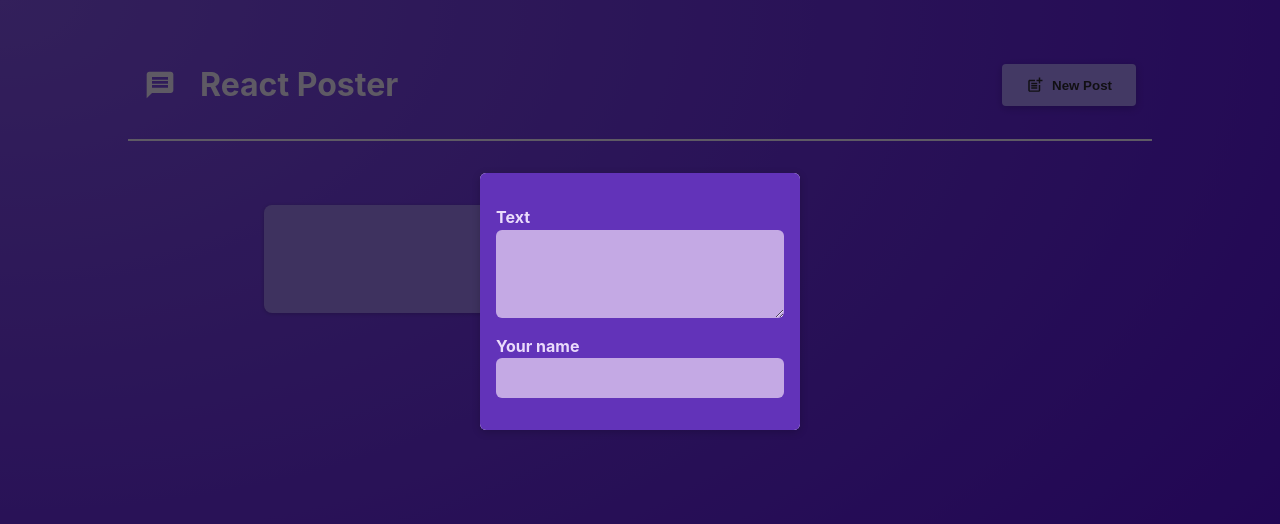
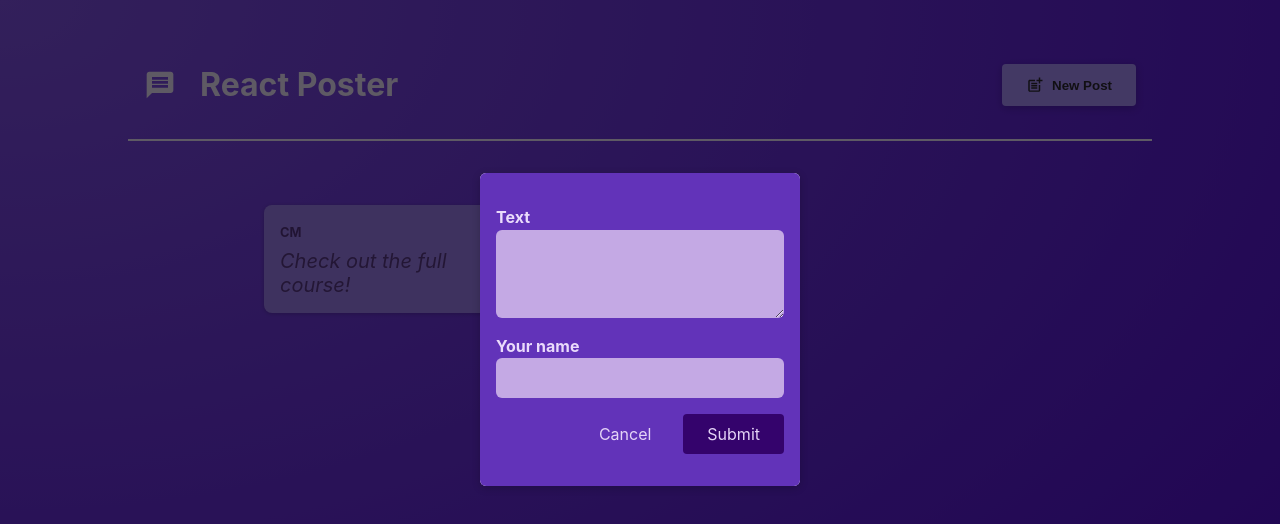
Before and after one commit to cmsamaaa/learn-react, a React (Vite) app: page / in a window 1280 px wide. Both pictures are taken after a click on the button "New Post". Shown: the top 524 px of the page. Built offline with nearby package versions, Linux system fonts and the light colour scheme.

Commit message:
form submission handler

```diff
--- a/src/components/NewPost.jsx
+++ b/src/components/NewPost.jsx
@@ -1,15 +1,45 @@
+import { useState } from 'react';
+
 import classes from './NewPost.module.css';
 
-const NewPost = (props) => {
+const NewPost = ({ onCancel }) => {
+    // useState returns an array with 2 elements
+    // [0] - current value
+    // [1] - state updating function
+    const [enteredBody, setEnteredBody] = useState('');
+    const [enteredAuthor, setEnteredAuthor] = useState('');
+
+    const bodyChangeHandler = (event) => {
+        setEnteredBody(event.target.value);
+    };
+
+    const authorChangeHandler = (event) => {
+        setEnteredAuthor(event.target.value);
+    };
+
+    const submitHandler = (event) => {
+        event.preventDefault();
+        const postData = {
+            body: enteredBody,
+            author: enteredAuthor
+        };
+        console.log(postData);
+        onCancel();
+    };
+
     return (
-        <form className={classes.form}>
+        <form className={classes.form} onSubmit={submitHandler}>
             <p>
                 <label htmlFor="body">Text</label>
-                <textarea id="body" required rows={3} onChange={props.onBodyChange} />
+                <textarea id="body" required rows={3} onChange={bodyChangeHandler} />
             </p>
             <p>
                 <label htmlFor="name">Your name</label>
-                <input type="text" id="name" required onChange={props.onAuthorChange} />
+                <input type="text" id="name" required onChange={authorChangeHandler} />
+            </p>
+            <p className={classes.actions}>
+                <button type='button' onClick={onCancel}>Cancel</button>
+                <button>Submit</button>
             </p>
         </form>
     );
--- a/src/components/PostsList.jsx
+++ b/src/components/PostsList.jsx
@@ -1,25 +1,9 @@
-import { useState } from 'react';
-
 import Post from './Post';
 import NewPost from './NewPost';
 import Modal from './Modal';
 import classes from './PostsList.module.css';
 
 const PostsList = ({ isPosting, onStopPosting }) => {
-    // useState returns an array with 2 elements
-    // [0] - current value
-    // [1] - state updating function
-    const [enteredBody, setEnteredBody] = useState('');
-    const [enteredAuthor, setEnteredAuthor] = useState('');
-
-    const bodyChangeHandler = (event) => {
-        setEnteredBody(event.target.value);
-    };
-
-    const authorChangeHandler = (event) => {
-        setEnteredAuthor(event.target.value);
-    };
-
     // let modalContent;
 
     // if (modalIsVisible) {
@@ -37,14 +21,10 @@
         <>
             {isPosting && (
                 <Modal onClose={onStopPosting}>
-                    <NewPost
-                        onBodyChange={bodyChangeHandler}
-                        onAuthorChange={authorChangeHandler}
-                    />
+                    <NewPost onCancel={onStopPosting} />
                 </Modal>
             )}
             <ul className={classes.posts}>
-                <Post author={enteredAuthor} body={enteredBody} />
                 <Post author="CM" body="Check out the full course!" />
             </ul>
         </>
```
